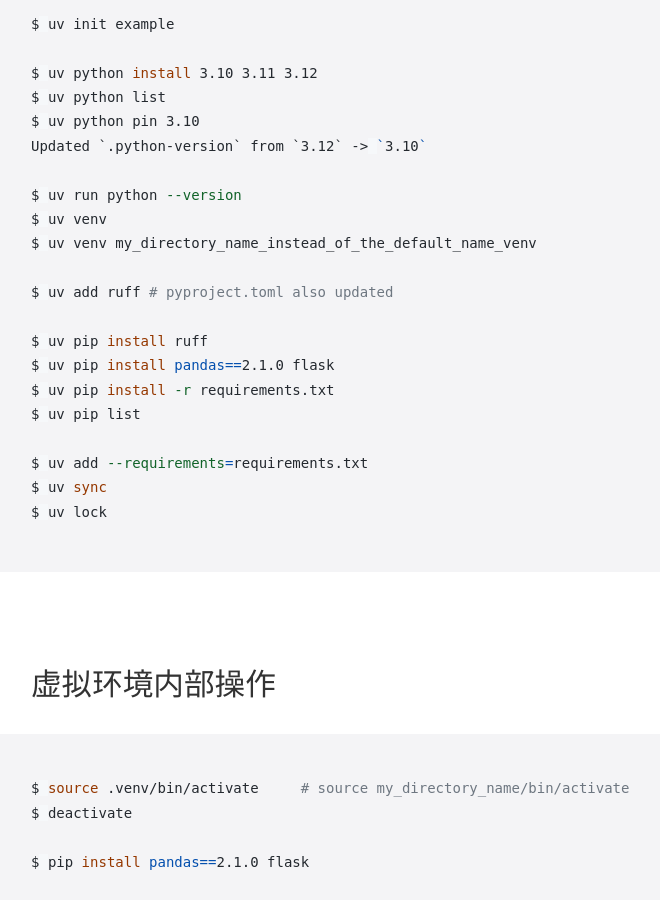
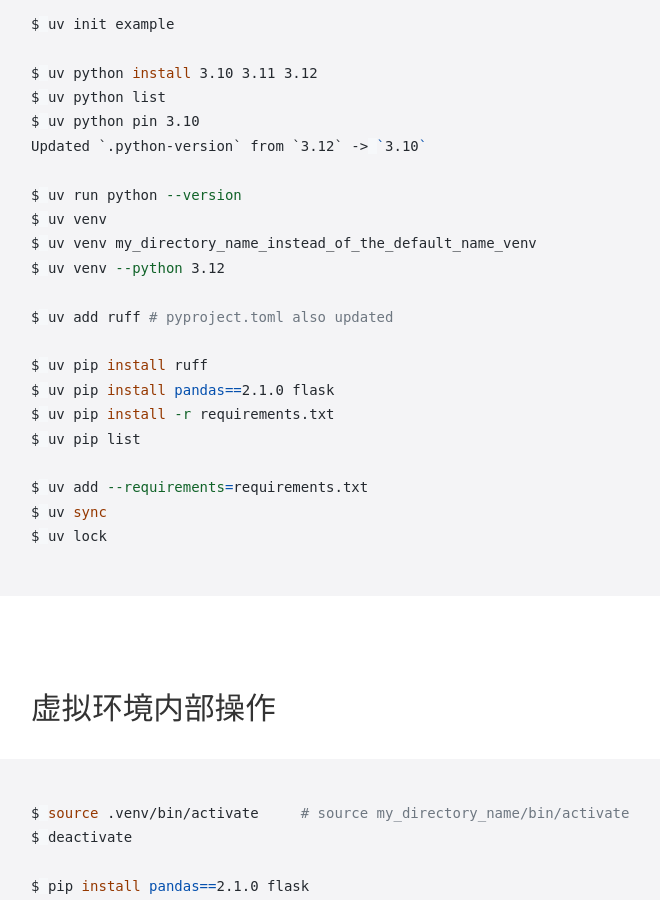
Before and after one commit to nighon/nighon.github.io, a Jekyll site: the page built from _posts/2021-02-26-anaconda.md, in a window 1280 px wide and 900 px high, scrolled down 3527 px. Shown: the whole window, without its empty margins (259-919 px from the left). Built offline with Jekyll 4.4.1, drawn with Linux system fonts in a browser that asks for light colours.

Commit message:
Update 2021-02-26-anaconda.md

```diff
--- a/_posts/2021-02-26-anaconda.md
+++ b/_posts/2021-02-26-anaconda.md
@@ -81,6 +81,7 @@
 $ uv run python --version
 $ uv venv
 $ uv venv my_directory_name_instead_of_the_default_name_venv
+$ uv venv --python 3.12
 
 $ uv add ruff # pyproject.toml also updated
 
```
